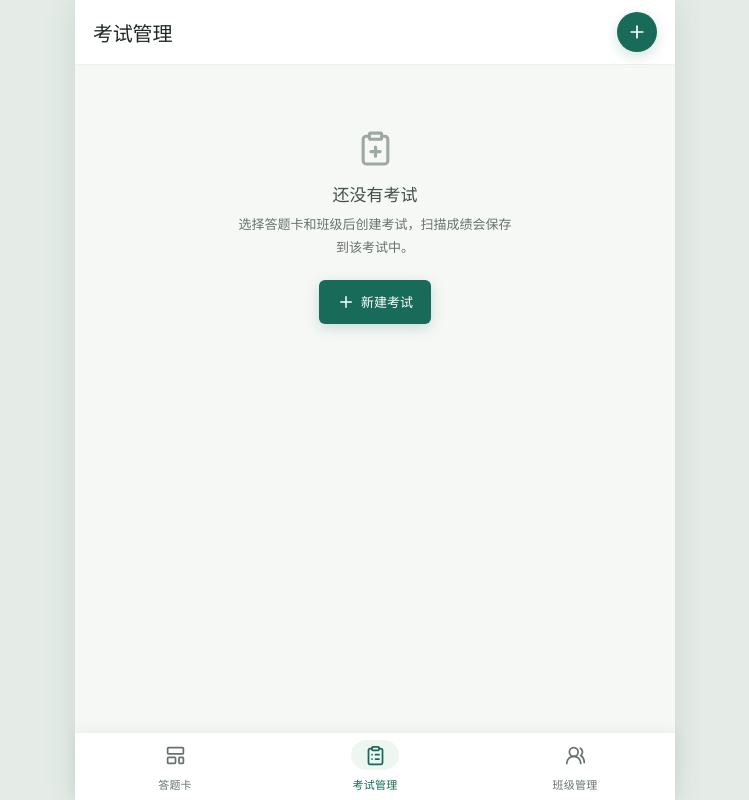
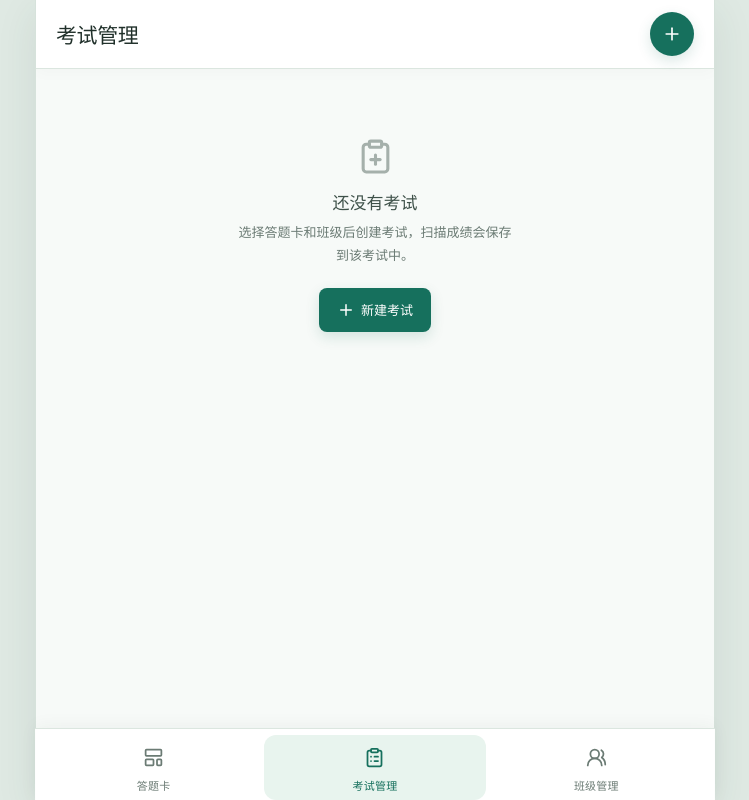
Before and after one commit to marszhongx/answer-sheet-manager, a React (Vite) app: page /exams in a window 1280 px wide. Shown: the whole page, without its empty margins (265-1014 px from the left). Built offline with nearby package versions, Linux system fonts and the light colour scheme.

Commit message:
refactor: 优化页面视觉样式

```diff
--- a/src/App.module.css
+++ b/src/App.module.css
@@ -4,14 +4,15 @@
   min-height: 100dvh;
   max-width: var(--shell-max-width);
   margin: auto;
-  /* clip 而非 hidden：不创建滚动容器，页面头部 sticky 与下拉菜单才不会被裁切 */
   overflow-x: clip;
-  padding-bottom: calc(var(--nav-height) + 14px + env(safe-area-inset-bottom));
+  padding-bottom: calc(var(--nav-height) + 18px + env(safe-area-inset-bottom));
   background: var(--color-surface-sunken);
 }
 
 @media (min-width: 601px) {
   .shell {
+    border-right: 1px solid #d6e2db;
+    border-left: 1px solid #d6e2db;
     box-shadow: var(--shadow-shell);
   }
 }
--- a/src/components/AddButton.module.css
+++ b/src/components/AddButton.module.css
@@ -1,8 +1,8 @@
 .button {
   display: grid;
   place-items: center;
-  width: 40px;
-  height: 40px;
+  width: 44px;
+  height: 44px;
   color: var(--color-on-primary);
   border: 0;
   border-radius: var(--radius-pill);
--- a/src/components/BottomNav.module.css
+++ b/src/components/BottomNav.module.css
@@ -9,29 +9,32 @@
   width: 100%;
   max-width: var(--shell-max-width);
   height: calc(var(--nav-height) + env(safe-area-inset-bottom));
-  padding-bottom: env(safe-area-inset-bottom);
+  padding: 6px 8px env(safe-area-inset-bottom);
   margin: auto;
-  border-top: 1px solid var(--color-border-subtle);
+  border-top: 1px solid var(--color-border);
   background: var(--color-surface-translucent);
   box-shadow: var(--shadow-nav);
-  backdrop-filter: blur(12px);
+  backdrop-filter: blur(16px);
 }
 
 .nav button {
   display: grid;
-  grid-template-rows: 30px auto;
+  grid-template-rows: 32px auto;
   justify-items: center;
   align-items: end;
-  gap: 2px;
-  padding: 7px 0 9px;
+  gap: 4px;
+  min-width: 0;
+  padding: 5px 0 8px;
   color: var(--color-text-muted);
   border: 0;
+  border-radius: var(--radius-lg);
   background: transparent;
-  transition: color var(--duration-fast) var(--ease);
+  transition: color var(--duration-fast) var(--ease), background-color var(--duration-fast) var(--ease);
 }
 
 .nav button.active {
   color: var(--color-primary);
+  background: var(--color-primary-pale);
 }
 
 .nav button > span {
@@ -40,13 +43,6 @@
   width: 48px;
   height: 30px;
   border-radius: var(--radius-pill);
-  transition:
-    background-color var(--duration-fast) var(--ease),
-    transform var(--duration-fast) var(--ease);
-}
-
-.nav button.active > span {
-  background: var(--color-primary-pale);
 }
 
 .nav button:active > span {
@@ -55,7 +51,7 @@
 
 .nav small {
   font-size: 11px;
-  font-weight: 500;
+  font-weight: 600;
   line-height: 1;
   letter-spacing: 0.2px;
 }
@@ -63,9 +59,10 @@
 @media (hover: hover) {
   .nav button:hover {
     color: var(--color-primary-hover);
+    background: var(--color-surface-muted);
   }
 
-  .nav button:not(.active):hover > span {
-    background: var(--color-surface-muted);
+  .nav button.active:hover {
+    background: var(--color-primary-pale-hover);
   }
 }
--- a/src/components/CardList.module.css
+++ b/src/components/CardList.module.css
@@ -1,5 +1,5 @@
 .list {
   display: grid;
-  gap: 10px;
-  margin-top: 16px;
+  gap: 12px;
+  margin-top: 18px;
 }
--- a/src/components/ListCard.module.css
+++ b/src/components/ListCard.module.css
@@ -1,8 +1,8 @@
 .card {
   display: flex;
   align-items: center;
-  min-height: 92px;
-  padding: 12px;
+  min-height: 96px;
+  padding: 14px;
   color: var(--color-text);
   border: 1px solid var(--color-border);
   border-radius: var(--radius-lg);
--- a/src/components/Page.module.css
+++ b/src/components/Page.module.css
@@ -1,3 +1,3 @@
 .page {
-  padding: 0 var(--page-gutter);
+  padding: 4px var(--page-gutter) 8px;
 }
--- a/src/components/PageHeader.module.css
+++ b/src/components/PageHeader.module.css
@@ -5,18 +5,19 @@
   display: flex;
   align-items: center;
   justify-content: space-between;
-  gap: 12px;
-  min-height: 62px;
+  gap: 14px;
+  min-height: 68px;
   padding: 12px var(--page-gutter);
-  border-bottom: 1px solid var(--color-border-subtle);
+  border-bottom: 1px solid var(--color-border);
   background: var(--color-surface-translucent);
-  backdrop-filter: blur(12px);
+  box-shadow: 0 4px 14px #1e332a06;
+  backdrop-filter: blur(16px);
 }
 
 .withBack {
   display: grid;
   grid-template-columns: auto 1fr auto;
-  gap: 6px;
+  gap: 8px;
   align-items: center;
 }
 
@@ -28,9 +29,9 @@
   overflow: hidden;
   margin: 0;
   color: var(--color-text);
-  font-size: 20px;
-  font-weight: 700;
-  letter-spacing: -0.2px;
+  font-size: 21px;
+  font-weight: 750;
+  letter-spacing: -0.4px;
   text-overflow: ellipsis;
   white-space: nowrap;
 }
@@ -40,19 +41,21 @@
   place-items: center;
   width: var(--tap-min);
   height: var(--tap-min);
-  margin-left: -6px;
+  margin-left: -8px;
   color: var(--color-text-secondary);
   border: 0;
   border-radius: var(--radius-pill);
   background: transparent;
   transition:
     background-color var(--duration-fast) var(--ease),
-    color var(--duration-fast) var(--ease);
+    color var(--duration-fast) var(--ease),
+    transform var(--duration-fast) var(--ease);
 }
 
 .backButton:active {
   color: var(--color-primary);
   background: var(--color-primary-pale);
+  transform: scale(0.94);
 }
 
 @media (hover: hover) {
--- a/src/styles.css
+++ b/src/styles.css
@@ -2,42 +2,42 @@
   color-scheme: light;
 
   /* 品牌色 */
-  --color-primary: #176b58;
-  --color-primary-hover: #14604f;
-  --color-primary-active: #0f4d3f;
-  --color-primary-dark: #125744;
-  --color-primary-muted: #5cad88;
-  --color-primary-pale: #edf6f1;
-  --color-primary-pale-hover: #e2f0e9;
+  --color-primary: #16705d;
+  --color-primary-hover: #125f50;
+  --color-primary-active: #0d4d41;
+  --color-primary-dark: #0f594b;
+  --color-primary-muted: #70ae98;
+  --color-primary-pale: #e8f4ee;
+  --color-primary-pale-hover: #dceee5;
   --color-on-primary: #ffffff;
-  --color-on-primary-muted: #d3e6de;
+  --color-on-primary-muted: #d8ebe3;
 
   /* 文本层级 */
-  --color-text: #202825;
-  --color-text-secondary: #41514a;
-  --color-text-muted: #66736d;
-  --color-text-subtle: #7d8983;
-  --color-text-disabled: #9ea9a4;
+  --color-text: #20302a;
+  --color-text-secondary: #3e5149;
+  --color-text-muted: #6b7b74;
+  --color-text-subtle: #87958f;
+  --color-text-disabled: #a5b0ab;
 
   /* 表面 */
-  --color-bg: #eef2ef;
-  --color-bg-wide: #e5ece7;
+  --color-bg: #e9f0ec;
+  --color-bg-wide: #dfe9e3;
   --color-surface: #ffffff;
-  --color-surface-sunken: #f6f8f6;
-  --color-surface-muted: #f2f5f3;
-  --color-surface-disabled: #e9eeeb;
-  --color-surface-inverse: #263a34;
+  --color-surface-sunken: #f7faf8;
+  --color-surface-muted: #f0f5f2;
+  --color-surface-disabled: #e9efec;
+  --color-surface-inverse: #263d35;
 
   /* 边框 */
-  --color-border: #dfe7e2;
-  --color-border-control: #d7e1db;
-  --color-border-strong: #c3d2cb;
-  --color-border-subtle: #edf1ef;
-  --color-border-disabled: #e0e7e3;
+  --color-border: #dbe6df;
+  --color-border-control: #d2dfd8;
+  --color-border-strong: #b9cdc2;
+  --color-border-subtle: #edf2ef;
+  --color-border-disabled: #e1e9e5;
 
   /* 状态色 */
-  --color-danger: #c53f32;
-  --color-danger-hover: #b0362b;
+  --color-danger: #c04438;
+  --color-danger-hover: #aa372e;
   --color-danger-soft: #e2745f;
   --color-danger-bg: #fff4f2;
   --color-danger-bg-hover: #fdeae7;
@@ -50,31 +50,31 @@
   --color-warning-border: #d9b174;
   --color-rate-low: #d98a4f;
 
-  /* 圆角 */
-  --radius-sm: 5px;
-  --radius-md: 6px;
-  --radius-lg: 8px;
-  --radius-xl: 12px;
+  /* 圆角：控件使用轻圆角，交互入口使用胶囊 */
+  --radius-sm: 6px;
+  --radius-md: 8px;
+  --radius-lg: 12px;
+  --radius-xl: 16px;
   --radius-pill: 999px;
 
   /* 阴影 */
-  --shadow-xs: 0 1px 2px #1e332a0a;
-  --shadow-sm: 0 1px 3px #1e332a14, 0 1px 2px #1e332a0a;
-  --shadow-md: 0 6px 16px #1e332a12;
-  --shadow-lg: 0 16px 40px #1e332a1f;
-  --shadow-brand: 0 4px 14px #176b5833;
+  --shadow-xs: 0 1px 2px #1e332a08;
+  --shadow-sm: 0 2px 6px #1e332a0b, 0 1px 2px #1e332a08;
+  --shadow-md: 0 8px 22px #1e332a12;
+  --shadow-lg: 0 18px 42px #1e332a18;
+  --shadow-brand: 0 5px 14px #176b5828;
   --shadow-sheet: 0 -8px 32px #16231e2e;
-  --shadow-shell: 0 0 30px #284a3e22;
-  --shadow-nav: 0 -1px 12px #1e332a0f;
+  --shadow-shell: 0 12px 38px #284a3e18;
+  --shadow-nav: 0 -2px 16px #1e332a0d;
 
   /* 浮层 */
-  --color-surface-translucent: #fffffffa;
+  --color-surface-translucent: #ffffffed;
   --color-backdrop: #16231e8c;
   --color-success-bright: #c8ec8d;
 
   /* 焦点环 */
   --ring-width: 3px;
-  --ring-color: #5cad8859;
+  --ring-color: #70ae9859;
   --ring: 0 0 0 var(--ring-width) var(--ring-color);
 
   /* 动效 */
@@ -91,10 +91,10 @@
   --z-scanner: 50;
 
   /* 尺寸 */
-  --nav-height: 68px;
-  --page-gutter: 18px;
-  --tap-min: 36px;
-  --shell-max-width: 600px;
+  --nav-height: 72px;
+  --page-gutter: 20px;
+  --tap-min: 40px;
+  --shell-max-width: 680px;
 
   font-family:
     -apple-system, BlinkMacSystemFont, "Segoe UI", Roboto, "PingFang SC", "Microsoft YaHei",
```
